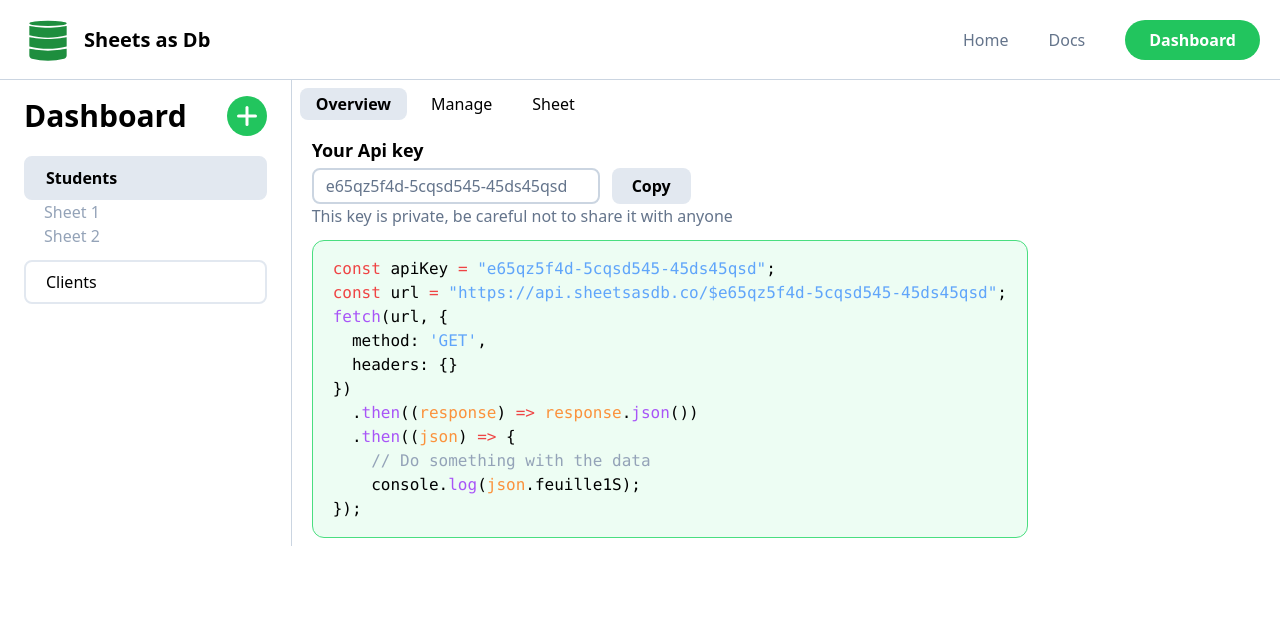
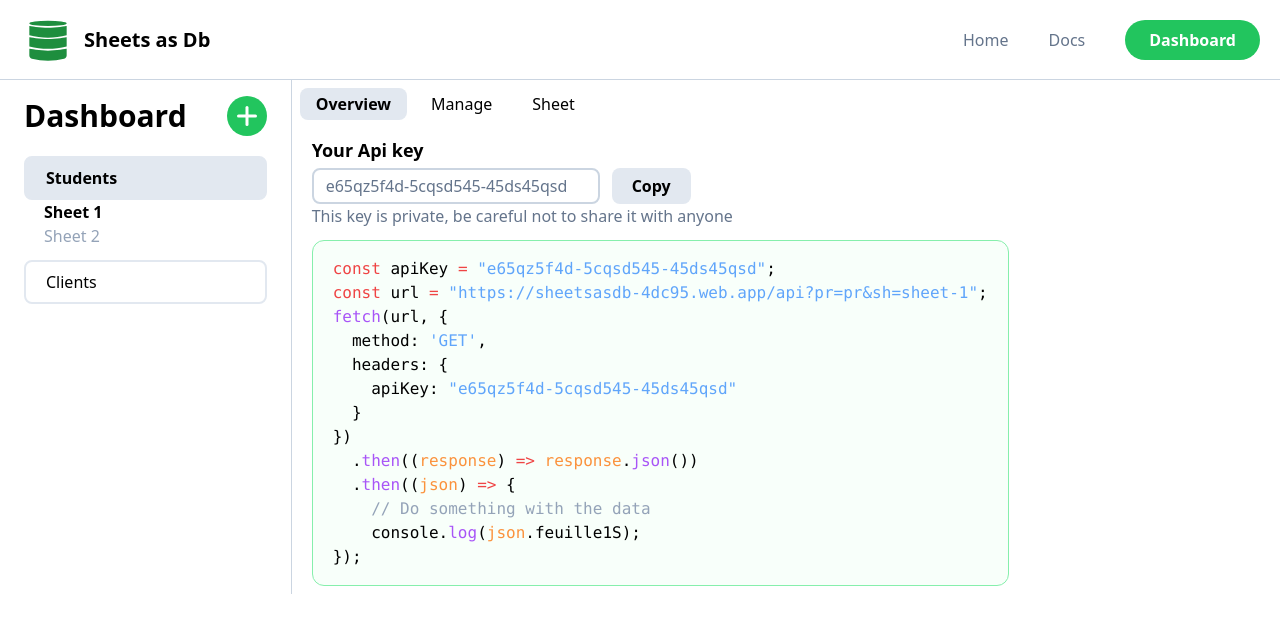
Before and after one commit to bengaudry/sheetsasdb, a React (Vite) app: page /dashboard in a window 1280 px wide. Shown: the top 632 px of the page. Built offline with nearby package versions, Linux system fonts and the light colour scheme.

Commit message:
Random updates

```diff
--- a/src/components/Dashboard/Sidebar.tsx
+++ b/src/components/Dashboard/Sidebar.tsx
@@ -9,6 +9,7 @@ interface props {
 
 export function Sidebar(props: props) {
   const [activeProject, setActiveProject] = useState(0);
+  const [selectedTable, setSelectedTable] = useState(0);
 
   return (
     <div className="border-r border-r-slate-300 px-6 py-4">
@@ -32,7 +33,7 @@ export function Sidebar(props: props) {
           props.projects.map((project: ProjectType, index: number) => (
             <li
               onClick={() => {
-                props.onChangeProject(index);
+                props.onChangeProject(index, selectedTable);
                 setActiveProject(index);
               }}
             >
@@ -50,8 +51,17 @@ export function Sidebar(props: props) {
                   activeProject === index ? "flex flex-col px-5" : "hidden"
                 } `}
               >
-                {project.tables.map((table) => (
-                  <li className="text-slate-400 hover:text-black cursor-pointer transition-colors">{table.name}</li>
+                {project.tables.map((table, index) => (
+                  <li
+                    className={`${
+                      index === selectedTable
+                        ? "text-black font-semibold"
+                        : "text-slate-400"
+                    } hover:text-black cursor-pointer transition-colors`}
+                    onClick={() => setSelectedTable(index)}
+                  >
+                    {table.name}
+                  </li>
                 ))}
               </ul>
             </li>
--- a/src/components/Dashboard/TabItem.tsx
+++ b/src/components/Dashboard/TabItem.tsx
@@ -6,7 +6,6 @@ interface props {
 }
 
 export default function TabItem(props: props) {
-  console.log(props.customUrl)
   return props.customUrl === undefined ? (
     <button
       className={`
--- a/src/components/Dashboard/sub-pages/Overview.tsx
+++ b/src/components/Dashboard/sub-pages/Overview.tsx
@@ -1,7 +1,11 @@
 import { useState } from "react";
-import { JavascriptPrettier } from "../../JavascriptPrettier";
+import { ProjectTables } from "../../../scripts/projects/projectsManager";
 
-export function Overview() {
+interface props {
+  table: ProjectTables;
+}
+
+export function Overview(props: props) {
   const [apiKey, setApiKey] = useState("e65qz5f4d-5cqsd545-45ds45qsd");
   const [copyBtnText, setCopyBtnText] = useState("Copy");
   return (
@@ -36,21 +40,26 @@ export function Overview() {
         This key is private, be careful not to share it with anyone
       </p>
 
-      <div className="px-5 py-4 bg-green-100/50 border border-green-400 rounded-xl w-max font-mono">
+      <div className="px-5 py-4 bg-green-100/20 border border-green-300 rounded-xl w-max font-mono">
         <span className="text-red-500">const</span> apiKey{" "}
         <span className="text-red-500">=</span>{" "}
         <span className="text-blue-400">"{apiKey}"</span>;<br />
         <span className="text-red-500">const</span> url{" "}
         <span className="text-red-500">=</span>{" "}
         <span className="text-blue-400">
-          "https://api.sheetsasdb.co/${apiKey}"
+          "https://sheetsasdb-4dc95.web.app/api?pr=pr&sh=
+          {props.table.name.replaceAll(" ", "-").toLocaleLowerCase()}"
         </span>
         ;<br />
         <span className="text-purple-500">fetch</span>(url, {"{"}
         <br />
         &nbsp;&nbsp;method: <span className="text-blue-400">'GET'</span>,<br />
         &nbsp;&nbsp;headers: {"{"}
-        {"}"}
+        <br />
+        &nbsp;&nbsp;&nbsp;&nbsp;apiKey:{" "}
+        <span className="text-blue-400">"{apiKey}"</span>
+        <br />
+        &nbsp;&nbsp;{"}"}
         <br />
         {"}"})<br />
         &nbsp;&nbsp;.<span className="text-purple-500">then</span>((
--- a/src/components/FakeWindow/FakeWindow.tsx
+++ b/src/components/FakeWindow/FakeWindow.tsx
@@ -12,7 +12,7 @@ export function FakeWindow(props: FakeWindowProps) {
       <div
         className={`${props.dark ? "bg-slate-800 border-slate-500 " : ""} ${
           props.light ? "bg-slate-100 border-slate-300 " : " "
-        } rounded-xl shadow-xl border-2`}
+        } rounded-xl shadow-xl border-2 overflow-hidden`}
       >
         <div
           className={`${props.dark ? "bg-slate-800 border-slate-500 " : ""} ${
--- a/src/pages/Dashboard.tsx
+++ b/src/pages/Dashboard.tsx
@@ -1,4 +1,4 @@
-import { Component, ReactNode } from "react";
+import { useState, ReactNode } from "react";
 import { Sidebar } from "../components/Dashboard/Sidebar";
 import { NewProject } from "../components/Dashboard/NewProject";
 import TabItem from "../components/Dashboard/TabItem";
@@ -40,32 +40,24 @@ export enum dashboardTabs {
   manage,
 }
 
-export class Dashboard extends Component {
-  props: props;
-  state: any;
-  constructor(props: props) {
-    super(props);
-    this.props = props;
-    this.state = {
-      isNewProjectPopupOpened: false,
-      openedProject: projects[0],
-      currentTab: dashboardTabs.overview,
-    };
-  }
+export function Dashboard(props: props) {
+  const [isNewProjectPopupOpened, setIsNewProjectPopupOpened] = useState(false);
+  const [openedProject, setOpenedProject] = useState(projects[0]);
+  const [currentTab, setCurrentTab] = useState(dashboardTabs.overview);
+  const [currentTable, setCurrentTable] = useState(openedProject.tables[0]);
 
-  render() {
   return (
     <div>
       <NewProject
-          shown={this.state.isNewProjectPopupOpened}
-          onClose={() => this.setState({ isNewProjectPopupOpened: false })}
+        shown={isNewProjectPopupOpened}
+        onClose={() => setIsNewProjectPopupOpened(false)}
       />
       {projects.length <= 0 ? (
         <div className="flex flex-col items-center justify-center w-full flex-1 fixed top-1/2 -translate-y-1/2 gap-6">
           <h2 className="text-4xl font-extrabold">No project yet</h2>
           <button
             className="shadow-xl border-2 border-green-500 font-semibold w-max flex flex-row items-center text-xl bg-green-500 text-white transition-colors duration-300 hover:bg-green-600 hover:border-green-600 px-10 py-3 rounded-full"
-              onClick={() => this.setState({ isNewProjectPopupOpened: true })}
+            onClick={() => setIsNewProjectPopupOpened(true)}
           >
             <h2>Create a project</h2>
           </button>
@@ -74,45 +66,35 @@ export class Dashboard extends Component {
         <div className="flex flex-row flex-1">
           <Sidebar
             projects={projects}
-              onNewProjectClicked={() =>
-                this.setState({ isNewProjectPopupOpened: true })
-              }
-              onChangeProject={(proj: number) => {
-                this.setState({ openedProject: projects[proj] });
+            onNewProjectClicked={() => {
+              setIsNewProjectPopupOpened(true);
+            }}
+            onChangeProject={(proj: number, table: any) => {
+              setOpenedProject(projects[proj]);
+              setCurrentTable(openedProject.tables[table]);
             }}
           />
           <div className="w-full flex flex-col">
             <nav className="w-full flex flex-row p-2 gap-2">
               <TabItem
-                  isActive={
-                    this.state.currentTab === dashboardTabs.overview
-                      ? true
-                      : false
-                  }
+                isActive={currentTab === dashboardTabs.overview ? true : false}
                 name="overview"
                 onClick={() => {
-                    this.setState({ currentTab: dashboardTabs.overview });
+                  setCurrentTab(dashboardTabs.overview);
                 }}
               />
               <TabItem
-                  isActive={
-                    this.state.currentTab === dashboardTabs.manage
-                      ? true
-                      : false
-                  }
+                isActive={currentTab === dashboardTabs.manage ? true : false}
                 name="manage"
                 onClick={() => {
-                    this.setState({ currentTab: dashboardTabs.manage });
+                  setCurrentTab(dashboardTabs.manage);
                 }}
               />
-                <TabItem
-                  name="sheet"
-                  customUrl={this.state.openedProject.tables[0].url}
-                />
+              <TabItem name="sheet" customUrl={openedProject.tables[0].url} />
             </nav>
             <div className="px-5 py-2">
-                {this.state.currentTab === dashboardTabs.overview ? (
-                  <Overview />
+              {currentTab === dashboardTabs.overview ? (
+                <Overview table={currentTable}/>
               ) : (
                 <Manage />
               )}
@@ -123,4 +105,3 @@ export class Dashboard extends Component {
     </div>
   );
 }
-}
--- a/src/scripts/projects/projectsManager.ts
+++ b/src/scripts/projects/projectsManager.ts
@@ -3,7 +3,7 @@ export type ProjectType = {
   tables: Array<ProjectTables>;
 }
 
-type ProjectTables = {
+export type ProjectTables = {
   name: string;
   url:string;
 }
```
Also changed, not shown: 404.html (added, +10 -0 lines). Lines whose indentation alone changed are shown as unchanged.
